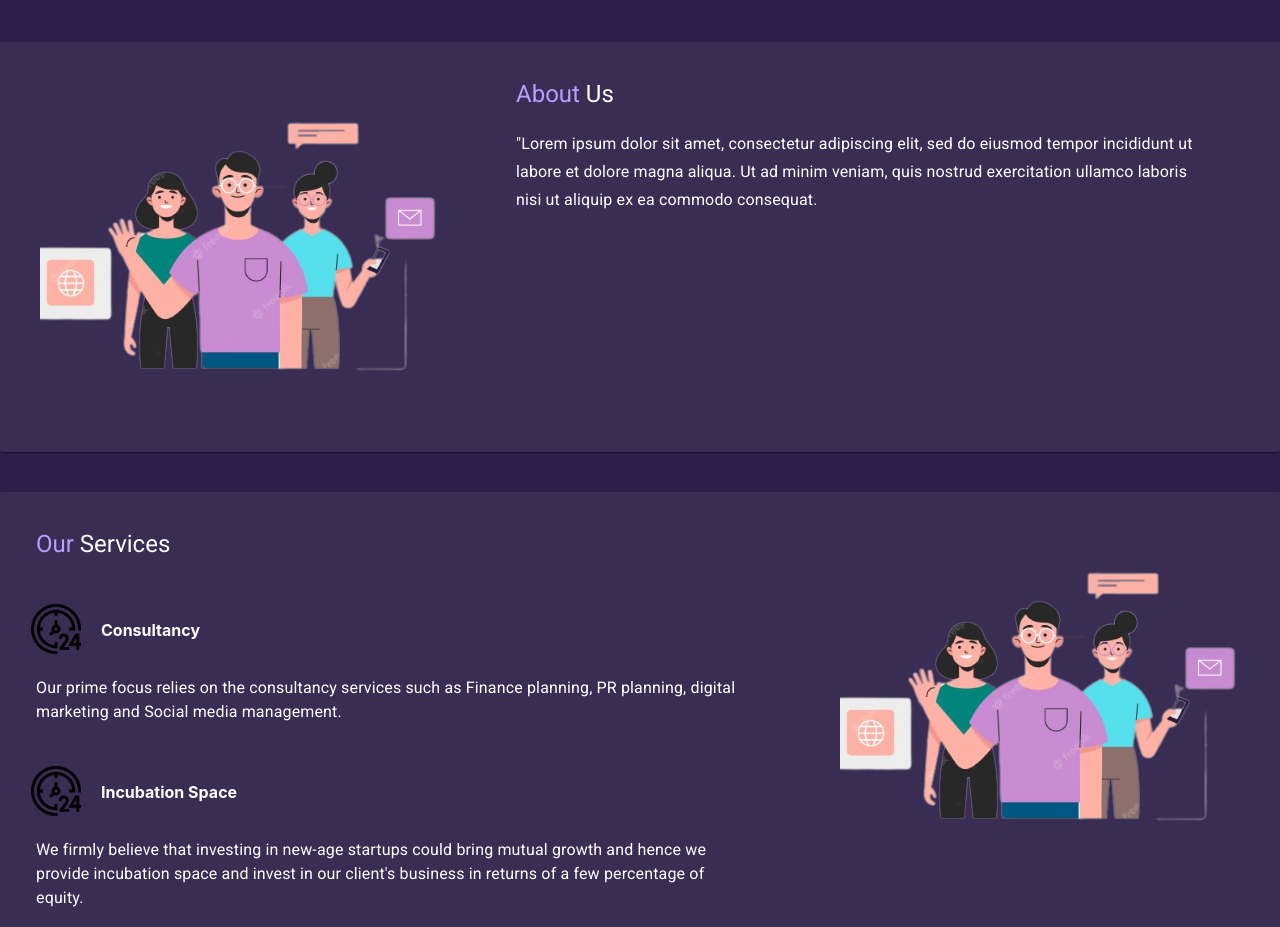
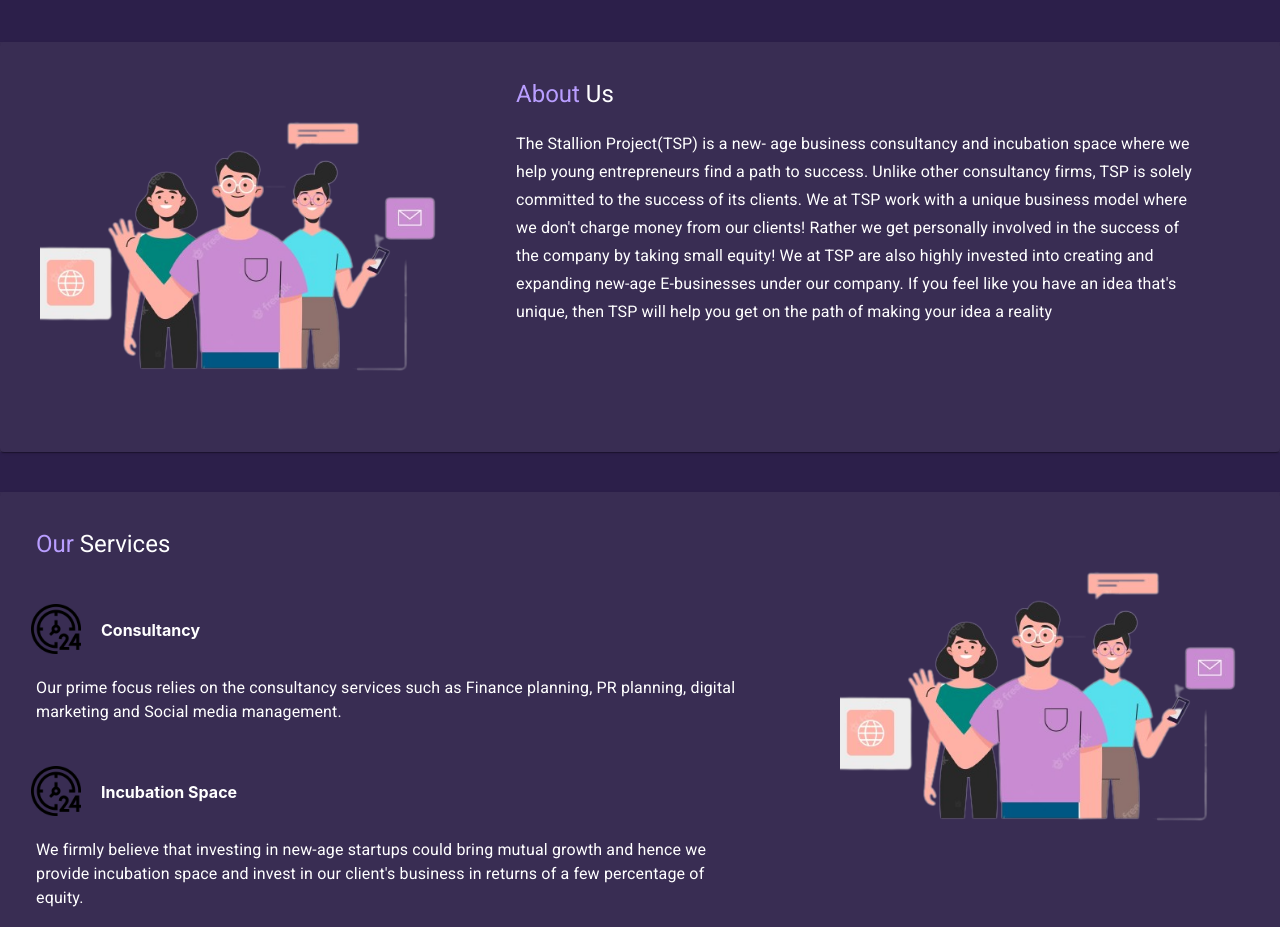
Before and after one commit to jsayyam1/TSP-NEW, a React (Create React App) app: page / in a window 1280 px wide. Shown: the part 840-1767 px from the top of the page. Built offline with nearby package versions, Linux system fonts and the light colour scheme.

Commit message:
Content Part added

```diff
--- a/src/Components/Services.jsx
+++ b/src/Components/Services.jsx
@@ -35,7 +35,7 @@ const Services = () => {
             <span style={{color: '#b99eff'}}>About</span> Us
           </Typography>
           <Typography margin={'20px'} variant="subtitle1" color="white" component="div">
-          "Lorem ipsum dolor sit amet, consectetur adipiscing elit, sed do eiusmod tempor incididunt ut labore et dolore magna aliqua. Ut ad minim veniam, quis nostrud exercitation ullamco laboris nisi ut aliquip ex ea commodo consequat.
+          The Stallion Project(TSP) is a new- age business consultancy and incubation space where we help young entrepreneurs find a path to success. Unlike other consultancy firms, TSP is solely committed to the success of its clients. We at TSP work with a unique business model where we don't charge money from our clients! Rather we get personally involved in the success of the company by taking small equity! We at TSP are also highly invested into creating and expanding new-age E-businesses under our company. If you feel like you have an idea that's unique, then TSP will help you get on the path of making your idea a reality
           </Typography>
         </CardContent>
       </Box>
--- a/src/Components/mssections.jsx
+++ b/src/Components/mssections.jsx
@@ -35,7 +35,7 @@ const MarketServices = () => {
             <span style={{color: '#b99eff'}}>About</span> Us
           </Typography>
           <Typography margin={'20px'} variant="subtitle1" color="white" component="div">
-          "Lorem ipsum dolor sit amet, consectetur adipiscing elit, sed do eiusmod tempor incididunt ut labore et dolore magna aliqua. Ut ad minim veniam, quis nostrud exercitation ullamco laboris nisi ut aliquip ex ea commodo consequat.
+          The approach to digital marketing mastery is very unique and different. At this market savvy, we aim to improve your business and grow with it. We believe that working together hand-in-hand is the way forward. “Your network is your networth”, is the Moto we live by. Helping you achieve this Moto is one of the foundations of MarketSavvy. <br></br> <br></br> To achieve mastery we engage in a very different and unique pathway. Our team studies your business and market conditions, getting out the best budget friendly outcome. Our unique SM3 package does the work for us. We offer social media management and marketing along with a detailed statistical analysis.
           </Typography>
         </CardContent>
       </Box>
```
